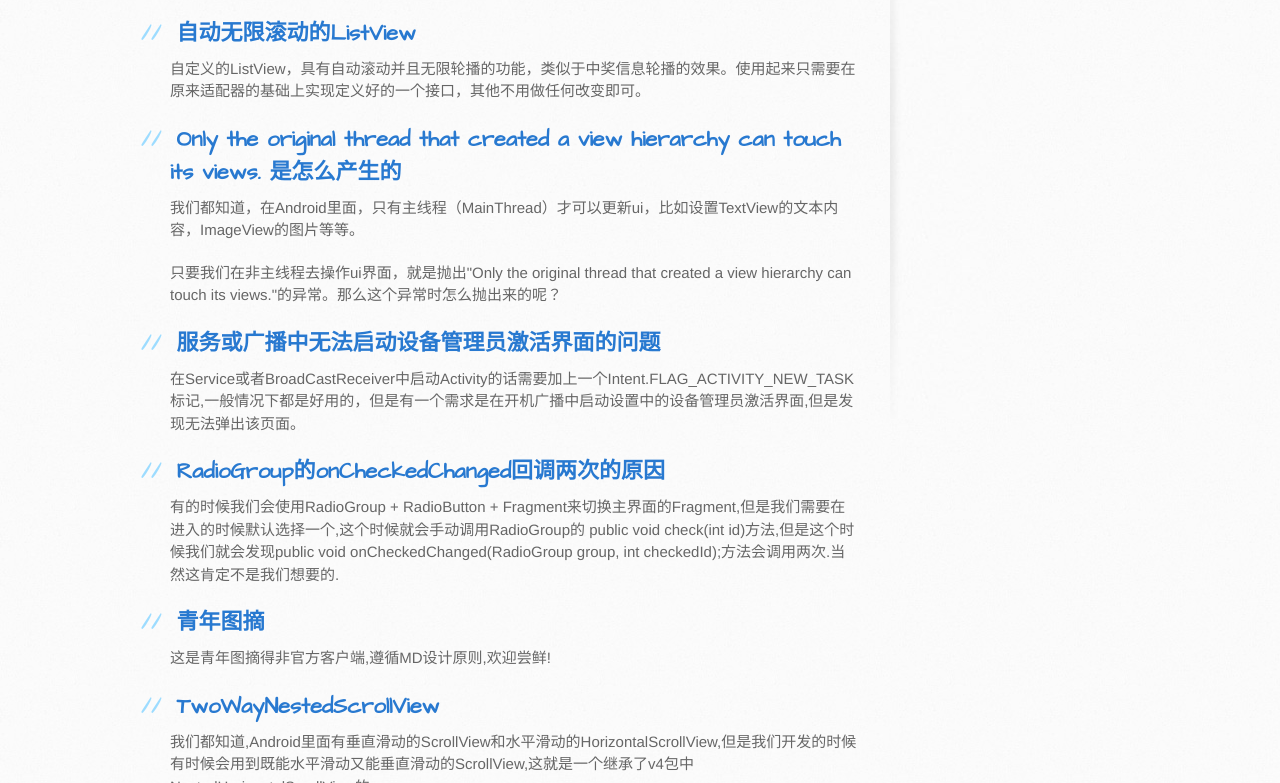
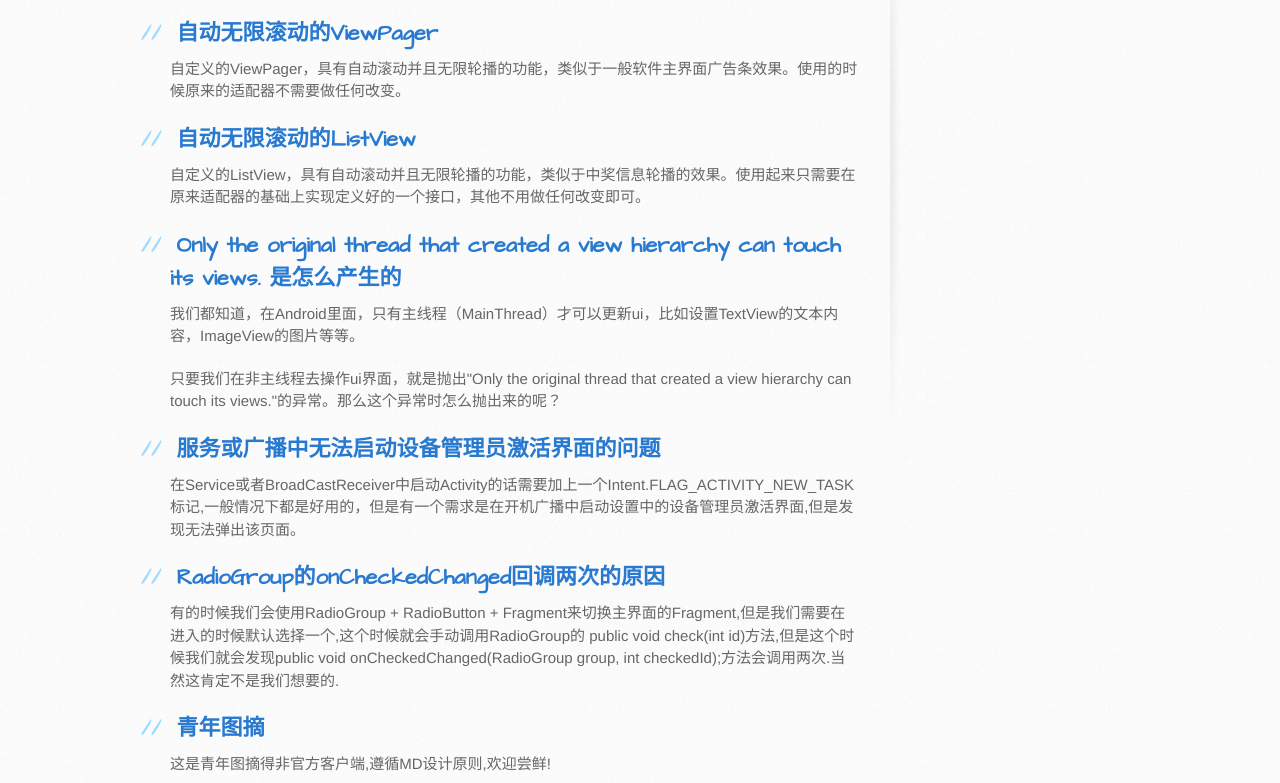
Before and after one commit to peerless2012/peerless2012.github.io, a plain HTML site: page index.html in a window 1280 px wide. Shown: the part 317-1100 px from the top of the page. Drawn offline with Linux system fonts and the light colour scheme.

Commit message:
增加无限滚动ViewPager

```diff
--- a/index.html
+++ b/index.html
@@ -31,7 +31,9 @@
           <h2>
             <a id="peerless2012githubio" class="anchor" href="#peerless2012githubio" aria-hidden="true"><span aria-hidden="true"></span></a>peerless2012.github.io</h2>
             <p>欢迎来到我的博客!</p>
-
+		<h2>
+            <a id="AutoScrollViewPager" class="anchor" href="https://github.com/peerless2012/AutoScrollViewPager" aria-hidden="true"><span aria-hidden="true" class="octicon octicon-link"></span>自动无限滚动的ViewPager</a></h2>
+			<p>自定义的ViewPager，具有自动滚动并且无限轮播的功能，类似于一般软件主界面广告条效果。使用的时候原来的适配器不需要做任何改变。</p>
 		<h2>
             <a id="AutoScrollListView" class="anchor" href="https://github.com/peerless2012/AutoScrollListView" aria-hidden="true"><span aria-hidden="true" class="octicon octicon-link"></span>自动无限滚动的ListView</a></h2>
 			<p>自定义的ListView，具有自动滚动并且无限轮播的功能，类似于中奖信息轮播的效果。使用起来只需要在原来适配器的基础上实现定义好的一个接口，其他不用做任何改变即可。</p>
```
